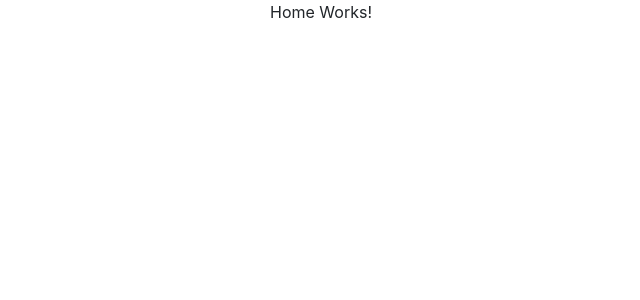
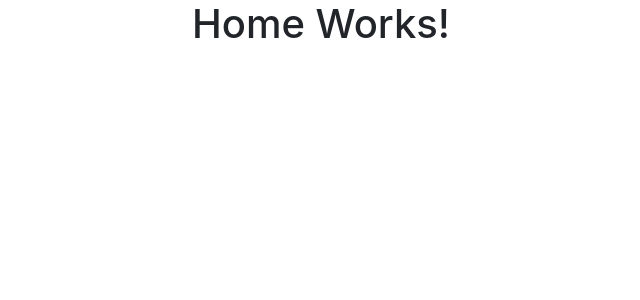
Before and after one commit to jesusMdza/newegg, a React (Create React App) app: page / in a window 1280 px wide. Shown: the top 300 px of the page, without its empty margins (319-959 px from the left). Built offline with nearby package versions, Linux system fonts and the light colour scheme.

Commit message:
feat(app): add MainNav component, add style files

```diff
--- a/public/index.html
+++ b/public/index.html
@@ -2,6 +2,7 @@
 <html lang="en">
   <head>
     <meta charset="utf-8" />
+    <meta name="viewport" content="width=device-width, initial-scale=1, shrink-to-fit=no">
     <link rel="icon" href="%PUBLIC_URL%/favicon.ico" />
     <meta name="viewport" content="width=device-width, initial-scale=1" />
     <meta name="theme-color" content="#000000" />
--- a/src/App.js
+++ b/src/App.js
@@ -1,7 +1,6 @@
-import logo from "./logo.svg";
 import "./App.css";
 
-import Home from "./Components/Home";
+import Home from "./Components/Home/Home";
 
 function App() {
   return (
--- a/src/Components/Home.js
+++ b/src/Components/Home/Home.js
@@ -1,7 +1,11 @@
 import React from "react";
 
 const Home = () => {
-  return <div>Home Works!</div>;
+  return (
+    <div>
+      <h1>Home Works!</h1>
+    </div>
+  );
 };
 
 export default Home;
```
Also changed, not shown: src/Components/MainNav/MainNav.js (added, +15 -0 lines), src/Components/Home/Home.scss (added), src/Components/MainNav/MainNav.scss (added).
